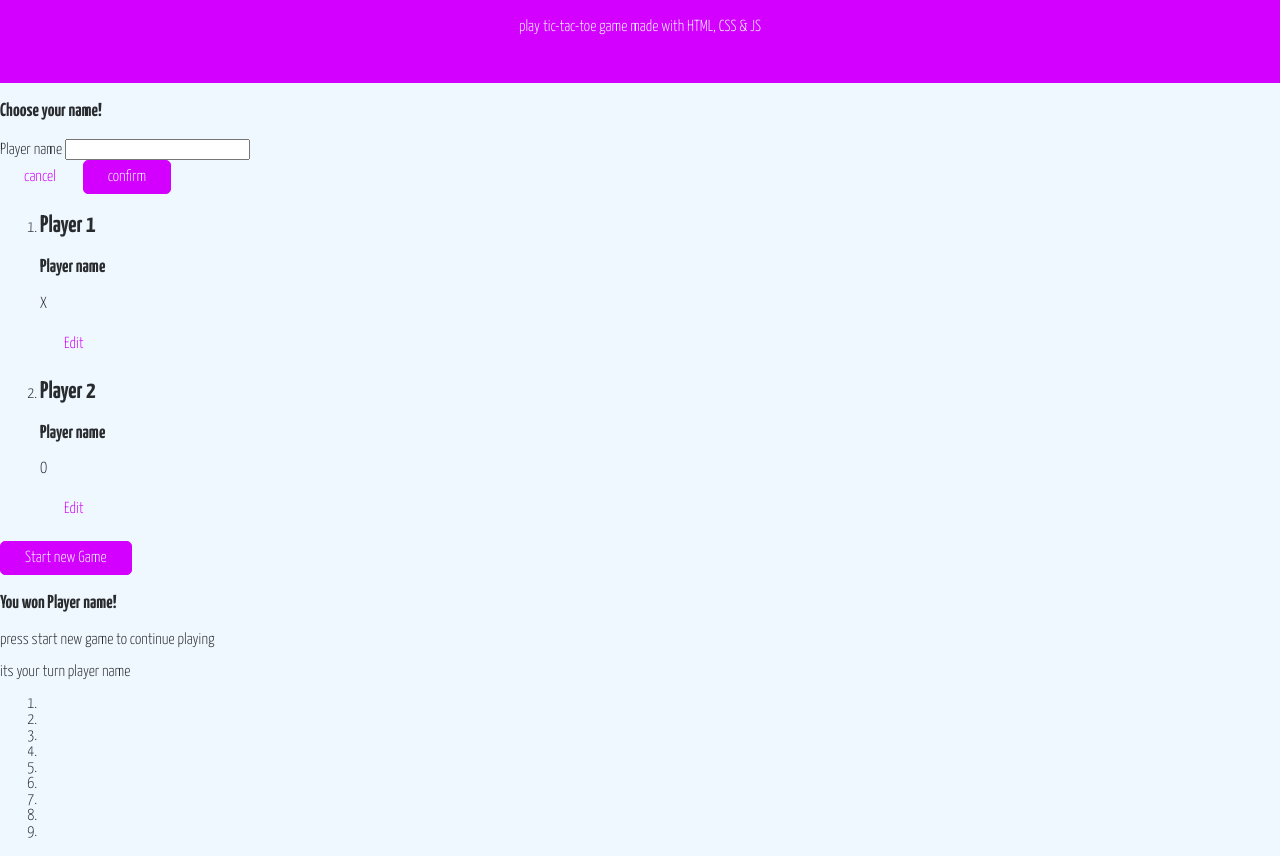
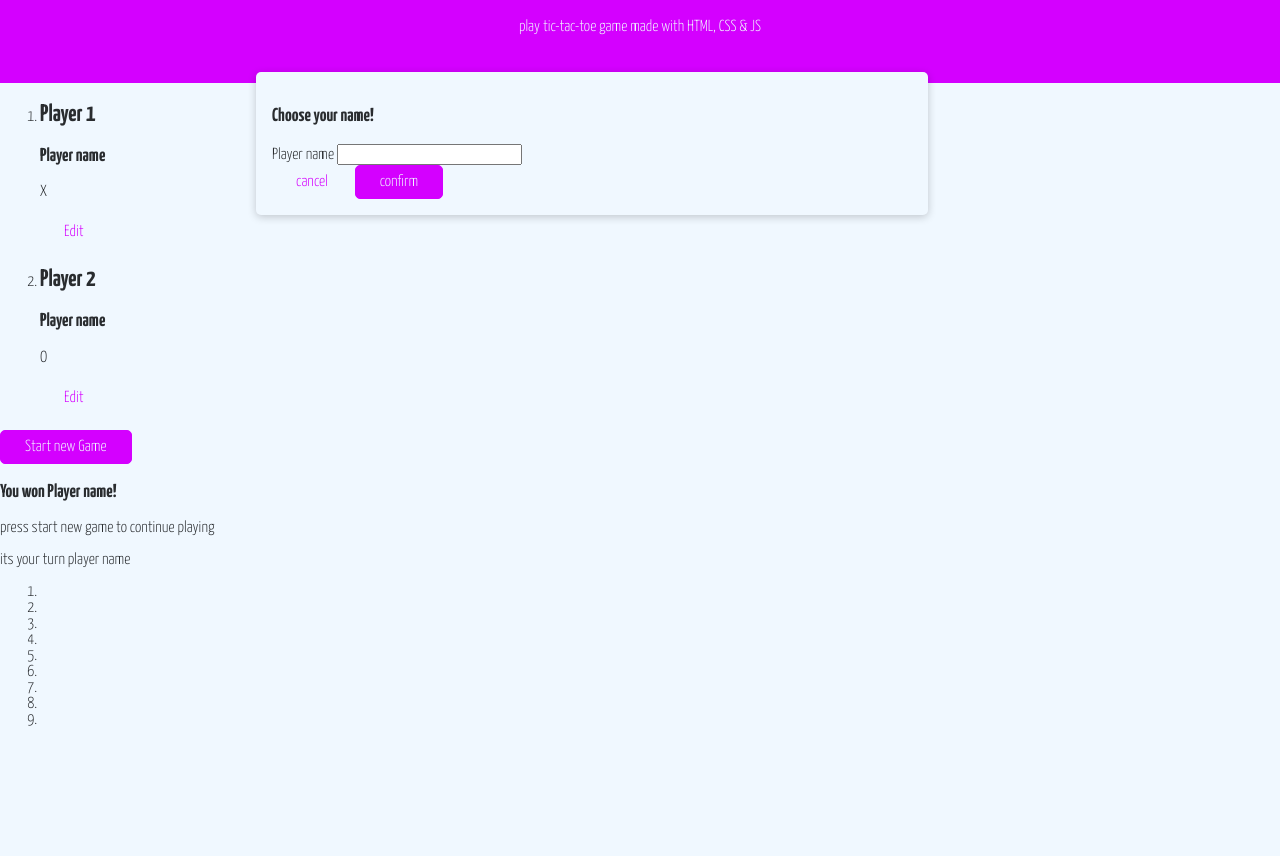
Before and after one commit to AnandVyas01/Tic_tac_toe, a plain HTML site: page index.html in a window 1280 px wide. Shown: the part 88-944 px from the top of the page. After the commit the page ends 832 px from the top, so only its background shows below. Drawn offline with Linux system fonts and the light colour scheme; a web font is replaced by a local one.

Commit message:
added style to the enter player name form

```diff
--- a/index.html
+++ b/index.html
@@ -8,6 +8,7 @@
 <link rel="preconnect" href="https://fonts.gstatic.com" crossorigin>
 <link href="https://fonts.googleapis.com/css2?family=Akshar:wght@300&family=Yanone+Kaffeesatz:wght@300;700&display=swap" rel="stylesheet">
 <link rel="stylesheet" href="style.css">
+<link rel="stylesheet" href="overlay.css">
     <title>tic-tac-toe</title>
 </head>
 <body>
@@ -16,7 +17,7 @@
         <p>play tic-tac-toe game made with HTML, CSS & JS</p>
     </header>
     <section class="configuration-section">
-        <aside>
+        <aside class="modal">
             <h1>Choose your name!</h1>
             <form>
                 <div>
--- /dev/null
+++ b/overlay.css
@@ -0,0 +1,17 @@
+.modal{
+    position: fixed;
+    left: 5%;
+    top: 20%;
+    background-color: aliceblue;
+    padding: 1rem;
+    width: 90%;
+    border-radius: 5px;
+    box-shadow: 0 2px 8px rgba(0, 0, 0, 0.2);
+    /* display: none; */
+}
+@media(min-width:48rem){
+    .modal{
+        left: 20%/*calc(50%-20rem)*/;
+        width: 40rem;
+    }
+}
```
